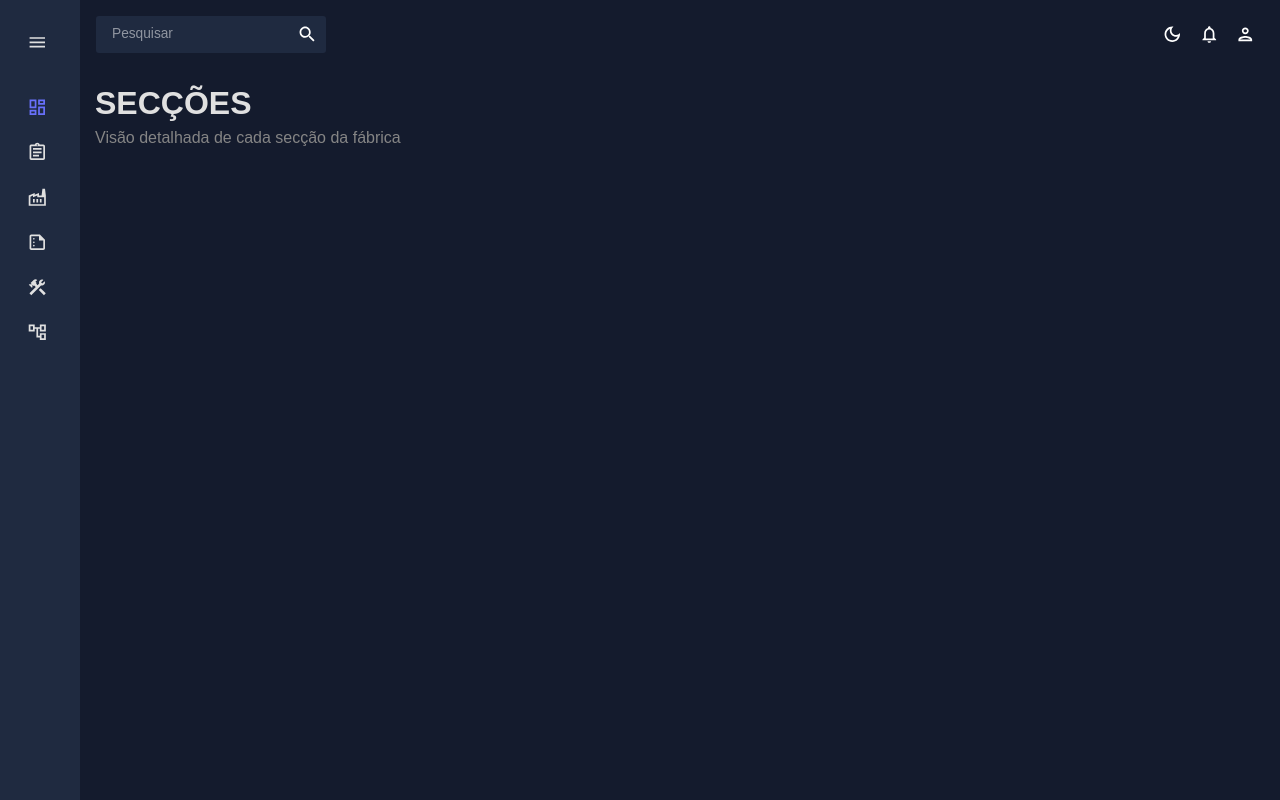
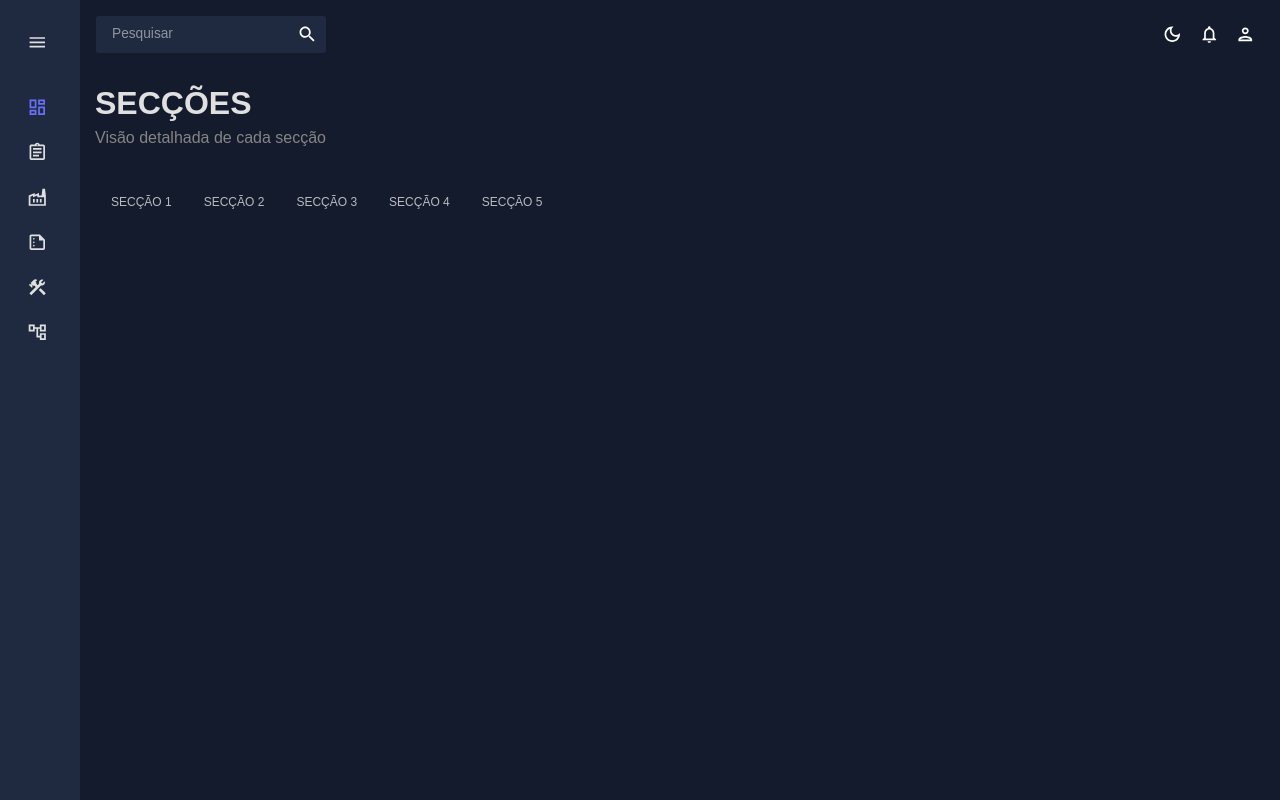
Before and after one commit to alexandrewhok/Digital-Twins-Factories-of-the-Future, a React (Create React App) app: page /Seccoes in a window 1280 px wide. Built offline with nearby package versions, Linux system fonts and the light colour scheme.

Commit message:
ligação entre mapa vista de topo com pagina secções indiduais feita

```diff
--- a/package.json
+++ b/package.json
@@ -17,6 +17,7 @@
     "@testing-library/react": "^13.4.0",
     "@testing-library/user-event": "^13.5.0",
     "formik": "^2.2.9",
+    "query-string": "^8.1.0",
     "react": "^18.2.0",
     "react-dom": "^18.2.0",
     "react-pro-sidebar": "^0.7.1",
--- a/src/App.js
+++ b/src/App.js
@@ -8,6 +8,7 @@ import Seccoes from "./scenes/Seccoes";
 import Qualidade from "./scenes/Qualidade";
 import MateriaPrima from "./scenes/MateriaPrima";
 import Dispositivos from "./scenes/Dispositivos";
+import Seccao1 from "./scenes/components/Seccao1";
 
 import { CssBaseline, ThemeProvider } from "@mui/material";
 import { ColorModeContext, useMode } from "./theme";
@@ -31,6 +32,7 @@ function App() {
               <Route exact path="/Seccoes" element={<Seccoes />} />
               <Route exact path="/MateriaPrima" element={<MateriaPrima />} />
               <Route exact path="/Dispositivos" element={<Dispositivos />} />
+              <Route exact path="/Seccao1" element={<Seccao1 />} />
             </Routes>
           </main>
         </div>
--- a/src/scenes/Seccoes/index.jsx
+++ b/src/scenes/Seccoes/index.jsx
@@ -1,17 +1,134 @@
-import { Box } from "@mui/material";
+import * as React from "react";
+import { Box, Typography, useTheme } from "@mui/material";
+import Tabs from "@mui/material/Tabs";
+import Tab from "@mui/material/Tab";
 import Header from "../components/Header";
+import { tokens } from "../../theme";
+import PropTypes from "prop-types";
+import { useLocation } from "react-router-dom";
+import { useState, useEffect } from "react";
+import queryString from "query-string";
+// import { number } from "yup";
 
-const Seccoes = () => {
+import Seccao1 from "../components/Seccao1";
+import Seccao2 from "../components/Seccao2";
+import Seccao3 from "../components/Seccao3";
+import Seccao4 from "../components/Seccao4";
+import Seccao5 from "../components/Seccao5";
+
+function TabPanel(props) {
+  const { children, value, index, ...other } = props;
+
+  return (
+    <div
+      role="tabpanel"
+      hidden={value !== index}
+      id={`simple-tabpanel-${index}`}
+      aria-labelledby={`simple-tab-${index}`}
+      {...other}
+    >
+      {value === index && (
+        <Box sx={{ p: 3 }}>
+          <Typography>{children}</Typography>
+        </Box>
+      )}
+    </div>
+  );
+}
+
+function LinkTab(props) {
+  return (
+    <Tab
+      component="a"
+      onClick={(event) => {
+        console.log(event);
+        event.preventDefault();
+      }}
+      {...props}
+    />
+  );
+}
+
+export default function NavTabs() {
+  const [value, setValue] = useState(0);
+
+  const location = useLocation();
+  const queryParams = queryString.parse(location.search);
+  const tabValue = queryParams.tab;
+  console.log(Number(tabValue));
+
+  useEffect(() => {
+    setValue(Number(tabValue));
+  }, []);
+
+  const theme = useTheme();
+  const colors = tokens(theme.palette.mode);
+
+  const handleChange = (event, newValue) => {
+    console.log(newValue);
+    setValue(newValue);
+  };
+
+  TabPanel.propTypes = {
+    children: PropTypes.node,
+    index: PropTypes.number.isRequired,
+    value: PropTypes.number.isRequired,
+  };
+
+  function a11yProps(index) {
+    return {
+      id: `simple-tab-${index}`,
+      "aria-controls": `simple-tabpanel-${index}`,
+    };
+  }
+
   return (
     <Box m="15px">
       <Box display="flex" justifyContent="space-between" alignItems="center">
-        <Header
-          title="SECÇÕES"
-          subtitle="Visão detalhada de cada secção da fábrica"
-        />
+        <Header title="SECÇÕES" subtitle="Visão detalhada de cada secção" />
+      </Box>
+
+      <Box sx={{ width: "100%" }}>
+        <Tabs
+          value={value}
+          onChange={handleChange}
+          aria-label="nav tabs example"
+        >
+          {/* <LinkTab label="Page One" to="/drafts" />
+          <LinkTab label="Page Two" to="/Seccao1" />
+          <LinkTab label="Page Three" href="/spam" /> */}
+
+          <Tab label="SECÇÃO 1" {...a11yProps(0)} />
+          <Tab label="SECÇÃO 2" {...a11yProps(1)} />
+          <Tab label="SECÇÃO 3" {...a11yProps(2)} />
+          <Tab label="SECÇÃO 4" {...a11yProps(3)} />
+          <Tab label="SECÇÃO 5" {...a11yProps(4)} />
+
+          {/* <Tab
+      component="a"
+      onClick={(event) => {
+        console.log(event);
+        event.preventDefault();
+      }}
+      {...props}
+    /> */}
+        </Tabs>
+        <TabPanel value={value} index={0}>
+          <Seccao1 />
+        </TabPanel>
+        <TabPanel value={value} index={1}>
+          <Seccao2 />
+        </TabPanel>
+        <TabPanel value={value} index={2}>
+          <Seccao3 />
+        </TabPanel>
+        <TabPanel value={value} index={3}>
+          <Seccao4 />
+        </TabPanel>
+        <TabPanel value={value} index={4}>
+          <Seccao5 />
+        </TabPanel>
       </Box>
     </Box>
   );
-};
-
-export default Seccoes;
+}
--- /dev/null
+++ b/src/scenes/components/Seccao1/index.jsx
@@ -0,0 +1,9 @@
+import * as React from "react";
+
+import { Box } from "@mui/material";
+
+const Seccao1 = () => {
+  return <div>Numero 1 </div>;
+};
+
+export default Seccao1;
--- /dev/null
+++ b/src/scenes/components/Seccao2/index.jsx
@@ -0,0 +1,9 @@
+import * as React from "react";
+
+import { Box } from "@mui/material";
+
+const Seccao2 = () => {
+  return <div>NUMERO 2 </div>;
+};
+
+export default Seccao2;
--- /dev/null
+++ b/src/scenes/components/Seccao3/index.jsx
@@ -0,0 +1,9 @@
+import * as React from "react";
+
+import { Box } from "@mui/material";
+
+const Seccao3 = () => {
+  return <div>NUMERO 3 </div>;
+};
+
+export default Seccao3;
--- /dev/null
+++ b/src/scenes/components/Seccao4/index.jsx
@@ -0,0 +1,9 @@
+import * as React from "react";
+
+import { Box } from "@mui/material";
+
+const Seccao4 = () => {
+  return <div>NUMERO 4 </div>;
+};
+
+export default Seccao4;
--- /dev/null
+++ b/src/scenes/components/Seccao5/index.jsx
@@ -0,0 +1,9 @@
+import * as React from "react";
+
+import { Box } from "@mui/material";
+
+const Seccao5 = () => {
+  return <div>NUMERO 5 </div>;
+};
+
+export default Seccao5;
--- a/src/scenes/dashboard/index.jsx
+++ b/src/scenes/dashboard/index.jsx
@@ -2,11 +2,9 @@ import { Box, Typography, useTheme } from "@mui/material";
 import Header from "../components/Header";
 import { tokens } from "../../theme";
 import TopInfo from "../components/TopInfo";
-import FormGroup from "@mui/material/FormGroup";
 import FormControlLabel from "@mui/material/FormControlLabel";
 import * as React from "react";
-// import FormControl from "@mui/material/FormControl";
-// import FormLabel from "@mui/material/FormLabel";
+
 import Switch from "@mui/material/Switch";
 import AddBoxIcon from "@mui/icons-material/AddBox";
 import Chip from "@mui/material/Chip";
@@ -20,13 +18,9 @@ import Section5 from "../components/section/Section5";
 
 import LineChart from "../components/LineChart";
 
-// import sec5 from "../components/section/sec5.svg";
-// import sec4 from "../components/section/sec4.svg";
-// import sec3 from "../components/section/sec3.svg";
-// import sec2 from "../components/section/sec2.svg";
-// import sec1 from "../components/section/sec1.svg";
 import { useState } from "react";
 import styled from "@emotion/styled";
+import { Link } from "react-router-dom";
 
 const Dashboard = () => {
   const theme = useTheme();
@@ -116,15 +110,21 @@ const Dashboard = () => {
           >
             <Box m="10px">
               {/* <img src={sec5} alt="sec5" /> */}
-              <Section5 checked={checked5} />
+              <Link to="/Seccoes?tab=4">
+                <Section5 checked={checked5} />
+              </Link>
             </Box>
             <Box m="10px">
               {/* <img src={sec4} alt="sec4" /> */}
-              <Section4 checked={checked4} />
+              <Link to="/Seccoes?tab=3">
+                <Section4 checked={checked4} />
+              </Link>
             </Box>
             <Box m="10px">
               {/* <img src={sec3} alt="sec3" /> */}
-              <Section3 checked={checked3} />
+              <Link to="/Seccoes?tab=2">
+                <Section3 checked={checked3} />
+              </Link>
             </Box>
           </Box>
           <Box
@@ -135,11 +135,15 @@ const Dashboard = () => {
           >
             <Box m="10px">
               {/* <img src={sec1} alt="sec1" /> */}
-              <Section1 checked={checked1} />
+              <Link to="/Seccoes?tab=0">
+                <Section1 checked={checked1} />
+              </Link>
             </Box>
             <Box m="10px">
               {/* <img src={sec2} alt="sec2" /> */}
-              <Section2 checked={checked2} />
+              <Link to="/Seccoes?tab=1">
+                <Section2 checked={checked2} />
+              </Link>
             </Box>
           </Box>
         </Box>
@@ -558,7 +562,11 @@ const Dashboard = () => {
             <Chip label="Urgente" color="error" size="small" />
           </Box4>
           <Box4>
-            <Box display="flex" alignItems="center">
+            <Box
+              display="flex"
+              alignItems="center"
+              backgroundColor="colors.primary[400]"
+            >
               <Checkbox
                 {...label}
                 sx={{
@@ -575,7 +583,11 @@ const Dashboard = () => {
             <Chip label="Novo" color="info" size="small" />
           </Box4>
           <Box4>
-            <Box display="flex" alignItems="center">
+            <Box
+              display="flex"
+              alignItems="center"
+              backgroundColor="colors.primary[400]"
+            >
               <Checkbox
                 {...label}
                 sx={{
@@ -626,6 +638,7 @@ const Box3 = styled.div`
   justify-content: space-between;
   align-items: center;
   padding: 20px 16px 20px;
+  background-color: #1f2a40;
 
   :hover {
     background-color: grey;
@@ -639,4 +652,5 @@ const Box4 = styled.div`
   justify-content: space-between;
   align-items: center;
   padding: 15px 16px 15px;
+  background-color: #1f2a40;
 `;
```
Also changed, not shown: 1 other file (tests, documents, lock files or other folders).
